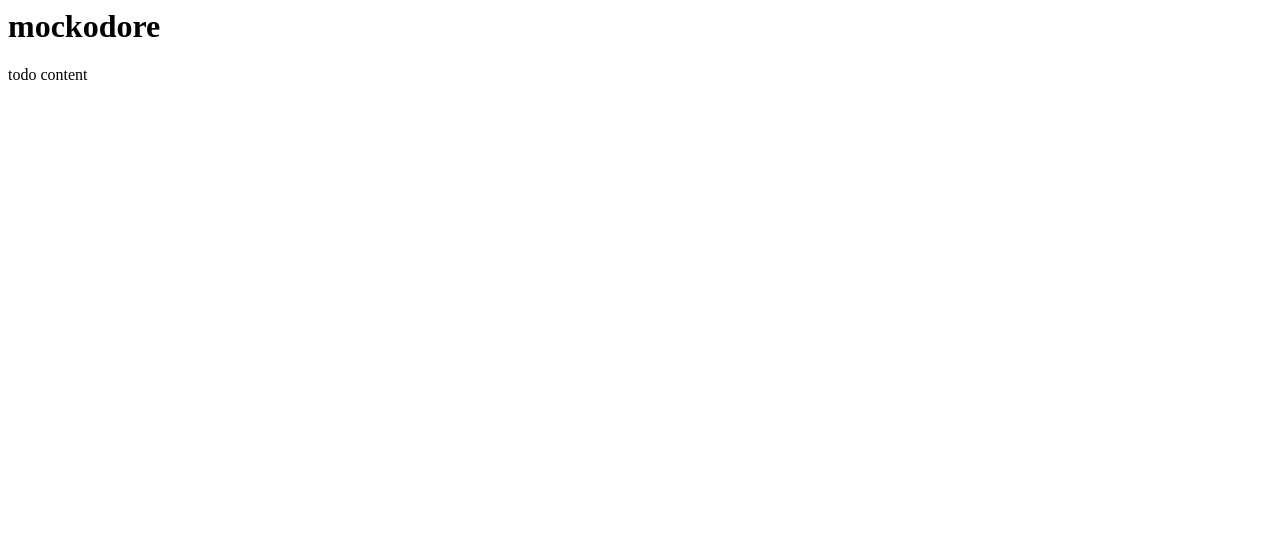
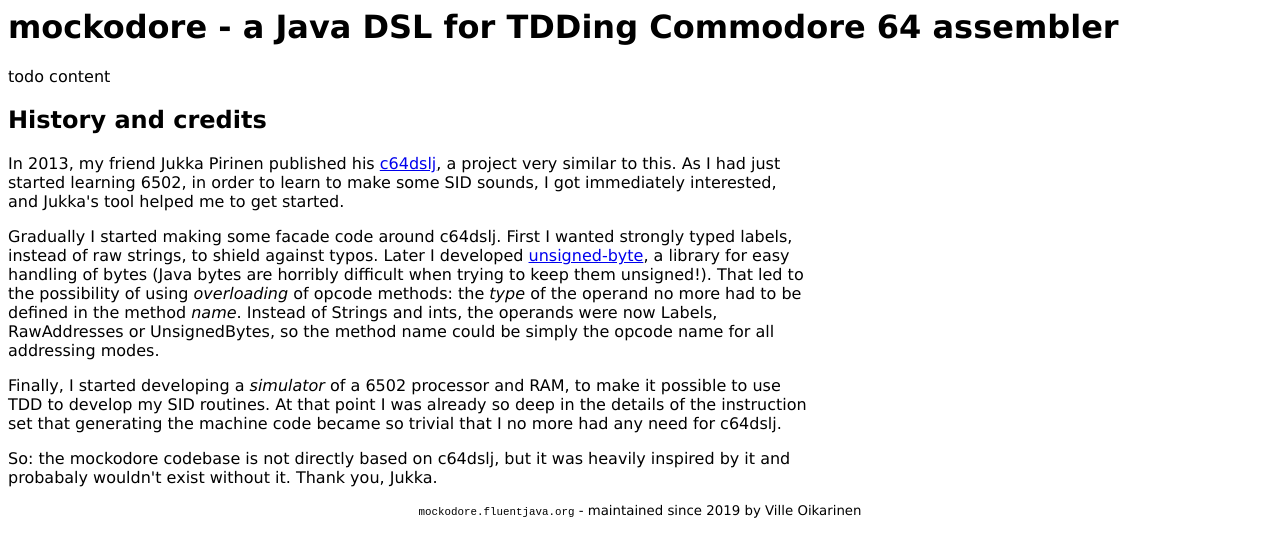
Before and after one commit to wipu/mockodore, a plain HTML site: page docs/index.html in a window 1280 px wide. Drawn offline with Linux system fonts and the light colour scheme.

Commit message:
credits to Jukka Pirinen for inspiration

```diff
--- a/docs/index.html
+++ b/docs/index.html
@@ -1,9 +1,26 @@
+<html>
 <html>
   <head>
-    <title>mockodore</title>
+    <title>mockodore - a Java DSL for TDDing Commodore 64 assembler</title>
+    <link rel="stylesheet" href="style.css" type="text/css" charset="utf-8" />
   </head>
   <body>
-    <h1>mockodore</h1>
+    <h1>mockodore - a Java DSL for TDDing Commodore 64 assembler</h1>
     <p>todo content</p>
+    <h2>History and credits</h2>
+    <p>
+      In 2013, my friend Jukka Pirinen published his <a href="https://github.com/jpirinen/c64dslj">c64dslj</a>, a project very similar to this. As I had just started learning 6502, in order to learn to make some SID sounds, I got immediately interested, and Jukka's tool helped me to get started.
+    </p>
+    <p>
+      Gradually I started making some facade code around c64dslj. First I wanted strongly typed labels, instead of raw strings, to shield against typos. Later I developed <a href="https://github.com/wipu/joulu/tree/master/unsigned-byte/src">unsigned-byte</a>, a library for easy handling of bytes (Java bytes are horribly difficult when trying to keep them unsigned!). That led to the possibility of using <i>overloading</i> of opcode methods: the <i>type</i> of the operand no more had to be defined in the method <i>name</i>. Instead of Strings and ints, the operands were now Labels, RawAddresses or UnsignedBytes, so the method name could be simply the opcode name for all addressing modes.
+    </p>
+    <p>
+      Finally, I started developing a <i>simulator</i> of a 6502 processor and RAM, to make it possible to use TDD to develop my SID routines. At that point I was already so deep in the details of the instruction set that generating the machine code became so trivial that I no more had any need for c64dslj.
+    </p>
+    <p>
+      So: the mockodore codebase is not directly based on c64dslj, but it was heavily inspired by it and probabaly wouldn't exist without it. Thank you, Jukka.
+    </p>
+
+    <p><center><small><code>mockodore.fluentjava.org</code> - maintained since 2019 by Ville Oikarinen</small></center></p>
   </body>
 </html>
--- /dev/null
+++ b/docs/style.css
@@ -0,0 +1,2 @@
+body {background: white; font-family: verdana, arial, sans-serif; font-size: 1em}
+p {width:50em;}
```
